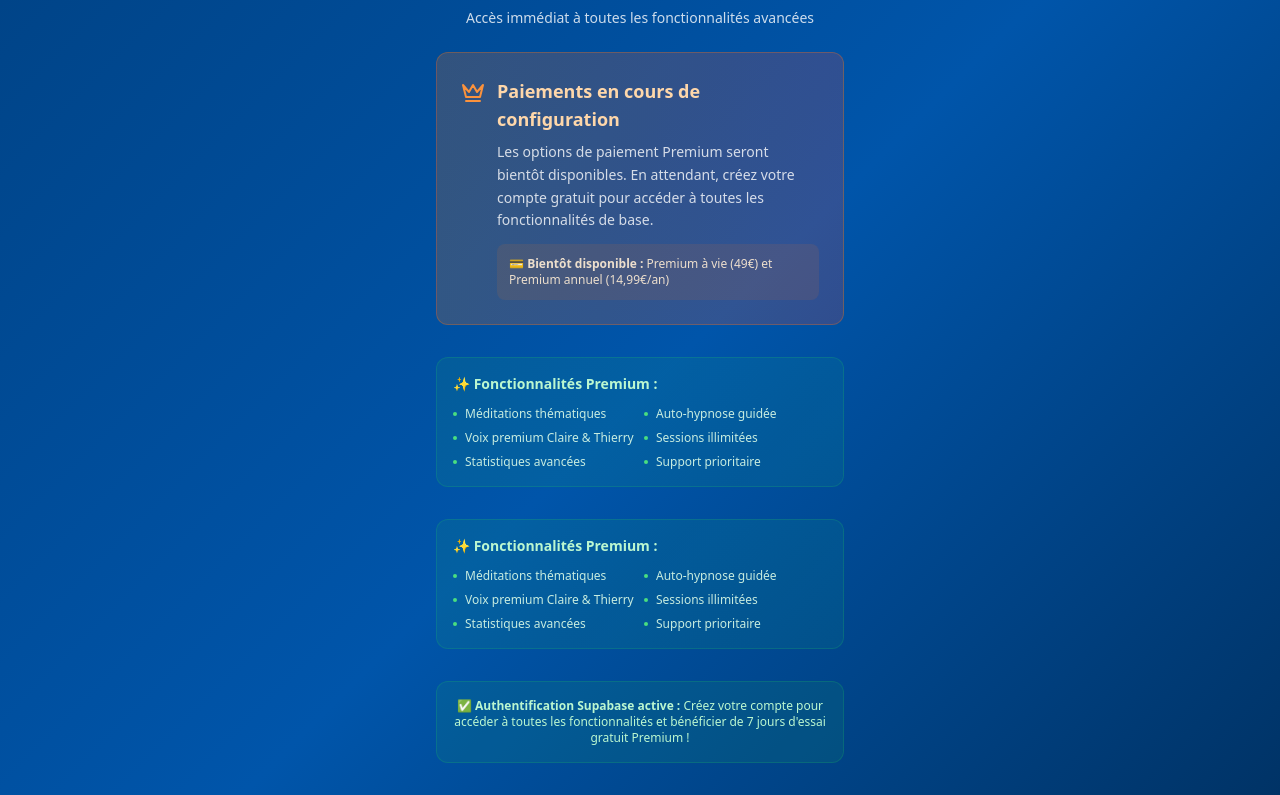
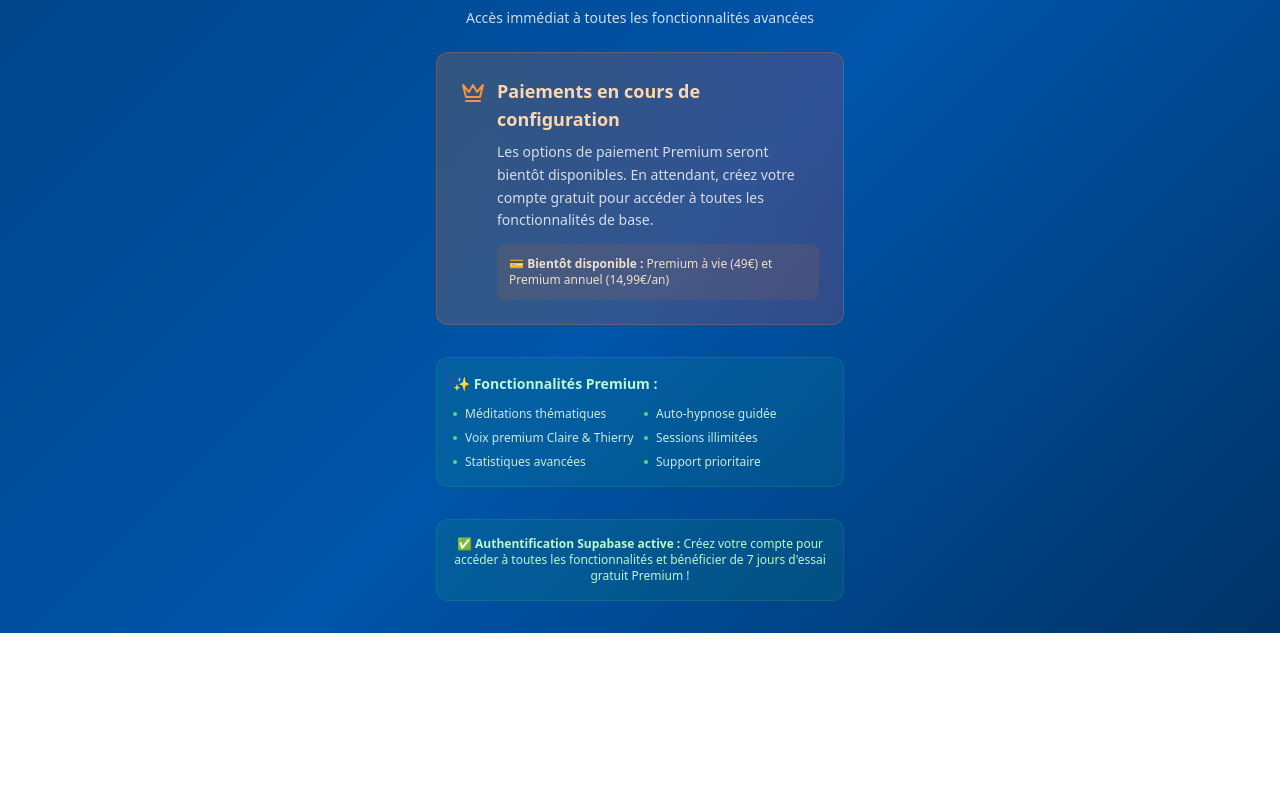
Before and after one commit to TITCLAIRE/lyne-up, a React (Vite) app: page /auth in a window 1280 px wide. Shown: the part 1038-1833 px from the top of the page. After the commit the page ends 1671 px from the top, so only its background shows below. Built offline with nearby package versions, Linux system fonts and the light colour scheme; no server answers.

Commit message:
Supprimer la section Avantages Premium en double

```diff
--- a/src/pages/AuthScreen.jsx
+++ b/src/pages/AuthScreen.jsx
@@ -390,18 +390,6 @@ export default function AuthScreen() {
           </div>
         </div>
 
-        {/* Avantages Premium */}
-        <div className="bg-gradient-to-r from-green-500/10 to-emerald-500/10 border border-green-500/20 rounded-xl p-4 mb-8">
-          <h4 className="text-sm font-semibold text-green-200 mb-3">✨ Fonctionnalités Premium :</h4>
-          <div className="grid grid-cols-2 gap-2 text-xs text-green-100/90">
-            <div className="flex items-center"><span className="w-1 h-1 bg-green-400 rounded-full mr-2"></span>Méditations thématiques</div>
-            <div className="flex items-center"><span className="w-1 h-1 bg-green-400 rounded-full mr-2"></span>Auto-hypnose guidée</div>
-            <div className="flex items-center"><span className="w-1 h-1 bg-green-400 rounded-full mr-2"></span>Voix premium Claire & Thierry</div>
-            <div className="flex items-center"><span className="w-1 h-1 bg-green-400 rounded-full mr-2"></span>Sessions illimitées</div>
-            <div className="flex items-center"><span className="w-1 h-1 bg-green-400 rounded-full mr-2"></span>Statistiques avancées</div>
-            <div className="flex items-center"><span className="w-1 h-1 bg-green-400 rounded-full mr-2"></span>Support prioritaire</div>
-          </div>
-        </div>
 
         {/* Note de développement */}
         <div className="mt-8 p-4 bg-green-500/10 border border-green-500/20 rounded-xl">
```
